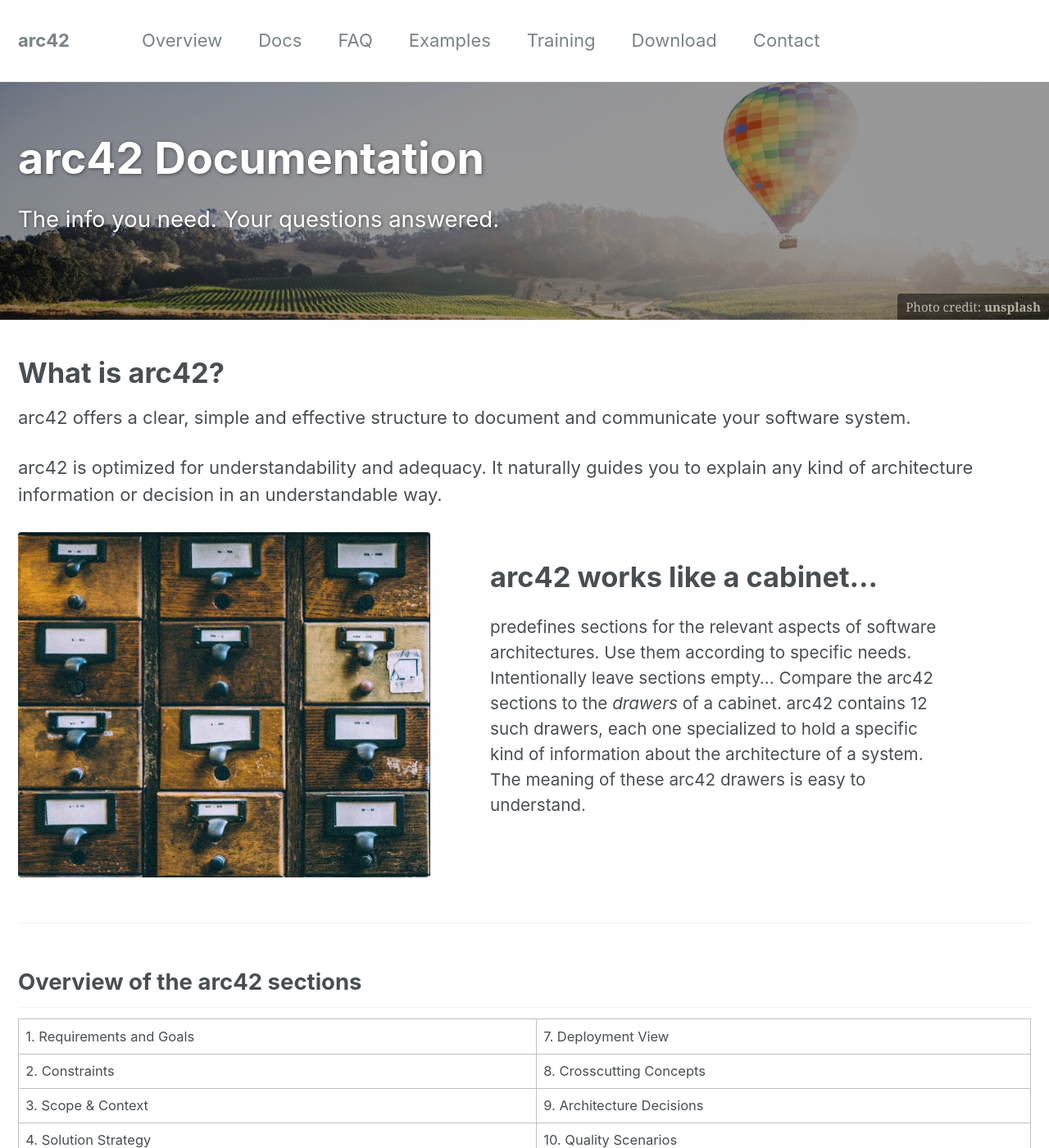
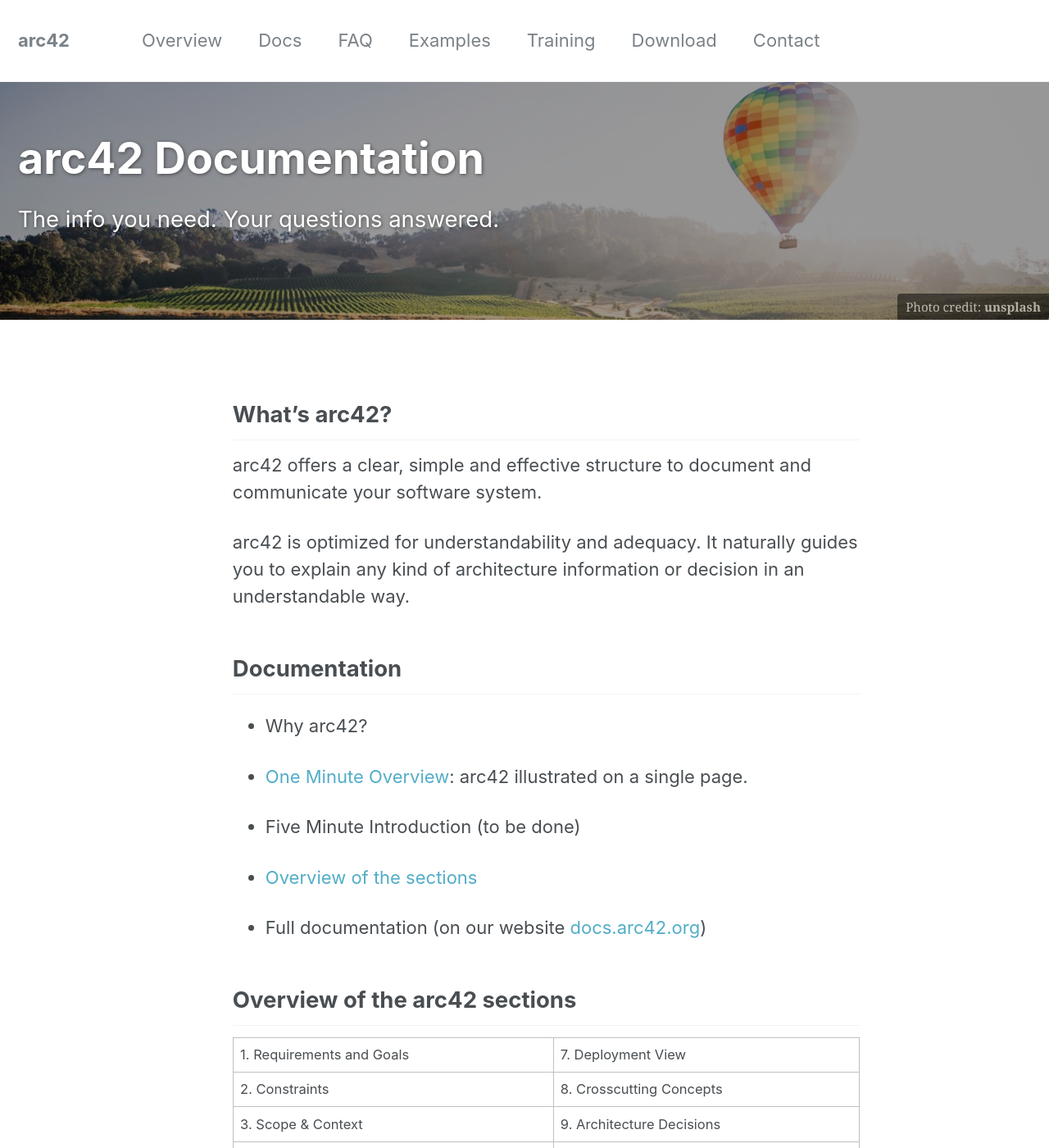
Before and after one commit to arc42/arc42.org-site, a Jekyll site: the page built from _pages/documentation.md, in a window 1280 px wide and 1400 px high. Shown: the whole window at 82% size. Built offline with Jekyll 4.4.1, drawn with Linux system fonts in a browser that asks for light colours; some of the changed text lies outside the part shown.

Commit message:
another take on „documentation“

```diff
--- a/_pages/documentation.md
+++ b/_pages/documentation.md
@@ -1,6 +1,6 @@
 ---
 title: "arc42 Documentation"
-layout: splash
+layout: single
 permalink: /documentation/
 header:
   overlay_color: "#000"
@@ -9,39 +9,29 @@ header:
   caption: "Photo credit: [**unsplash**](https://unsplash.com/collections/3015/northside-01?photo=XOrFfUPUfeU)"
 excerpt: "The info you need. Your questions answered."
 
-feature_row1:
-  - image_path: /assets/images/cabinet-sanwal-deen.jpg
-    alt: "idea: cabinet"
-    title: "arc42 works like a cabinet..."
-    excerpt: 'predefines sections for the relevant aspects of software architectures. Use them according to specific needs. Intentionally leave sections empty... Compare the arc42 sections to the _drawers_ of a cabinet. arc42 contains 12 such drawers, each one specialized to hold a specific kind of information about the architecture of a system. The meaning of these arc42 drawers is easy to understand.'
-
-structure_overview:
-- image_path: /assets/images/structure-overview.png
-  alt: "the 12 section of arc42"
-  title: arc42 structure overview
-  excerpt: ''
-
-form_no_thanx:
-- image_path: /assets/images/form-no-thanx.png
-  alt: "no forms!"
-  title: "Risk: Template Zombies"
-  excerpt: 'We want to warn you about one risk when using arc42 template:
-  one could interpret the template as a form and could be tempted to
-  fill every field . We seriously dislike terms like “fill in” and “form”.
-   (The term „template zombies“ has been coined by Tom DeMarco, Peter Hruschka et al.
-  in their award-winning book „Adrenalin Junkies and Templates Zombies“ (Dorset House 2007))'
-
 
 ---
-# What is arc42?
+
+## What's arc42?
 
 arc42 offers a clear, simple and effective structure to document and
 communicate your software system.
 
 arc42 is optimized for understandability and adequacy. It naturally guides you to explain any kind of architecture information or decision in an understandable way.
 
+## Documentation
 
-{% include feature_row id="feature_row1" type="left" %}
+* Why arc42?
+
+* [One Minute Overview](/overview): arc42 illustrated on a single page.
+
+* Five Minute Introduction (to be done)
+
+* [Overview of the sections](#overview)
+
+* Full documentation (on our website [docs.arc42.org](http://docs.arc42.org))
+
+
 
 ## Overview of the arc42 sections
 
@@ -53,7 +43,7 @@ arc42 is optimized for understandability and adequacy. It naturally guides you t
 |6. Runtime View|12. Glossary |
 
 
-# arc42 supports ANY kind of system or project
+## arc42 supports ANY kind of system or project
 
 arc42 supports your style of working, your domain and your technology.
 Apply it in agile, lean or formal projects - you decide.
@@ -75,15 +65,7 @@ individual design decisions.
 make anyhow.
 
 
-{% include feature_row id="form_no_thanx" type="right" %}
-
-
-arc42 is intended to be a lightweight tool that can easily be adapted to
-your specific need. It is not nearly a “fill-in all fields” form.
-
-
-
-# Get it!
+## Get it!
 
 You want aweseome communication/documentation support for your
 system or your next project:
```
